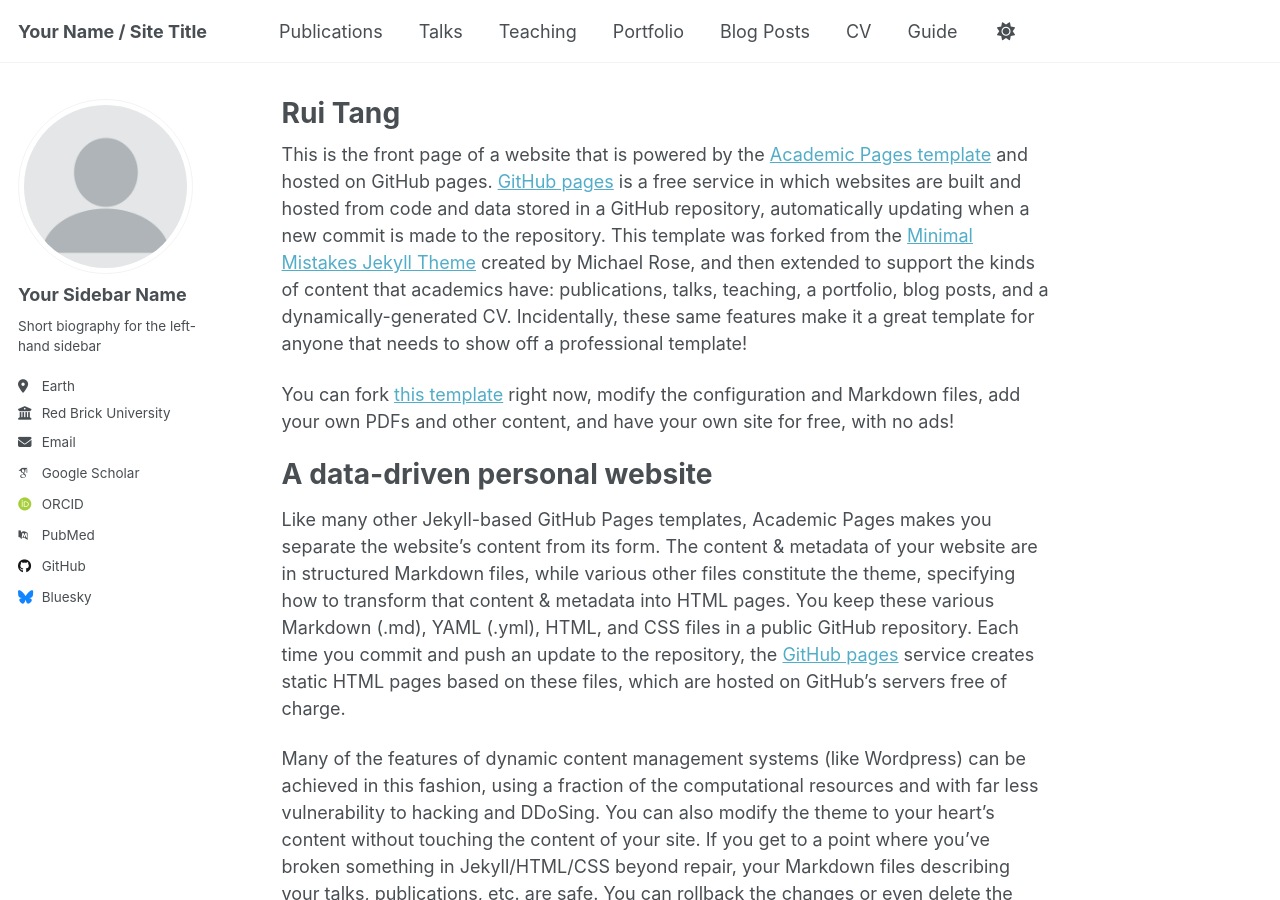
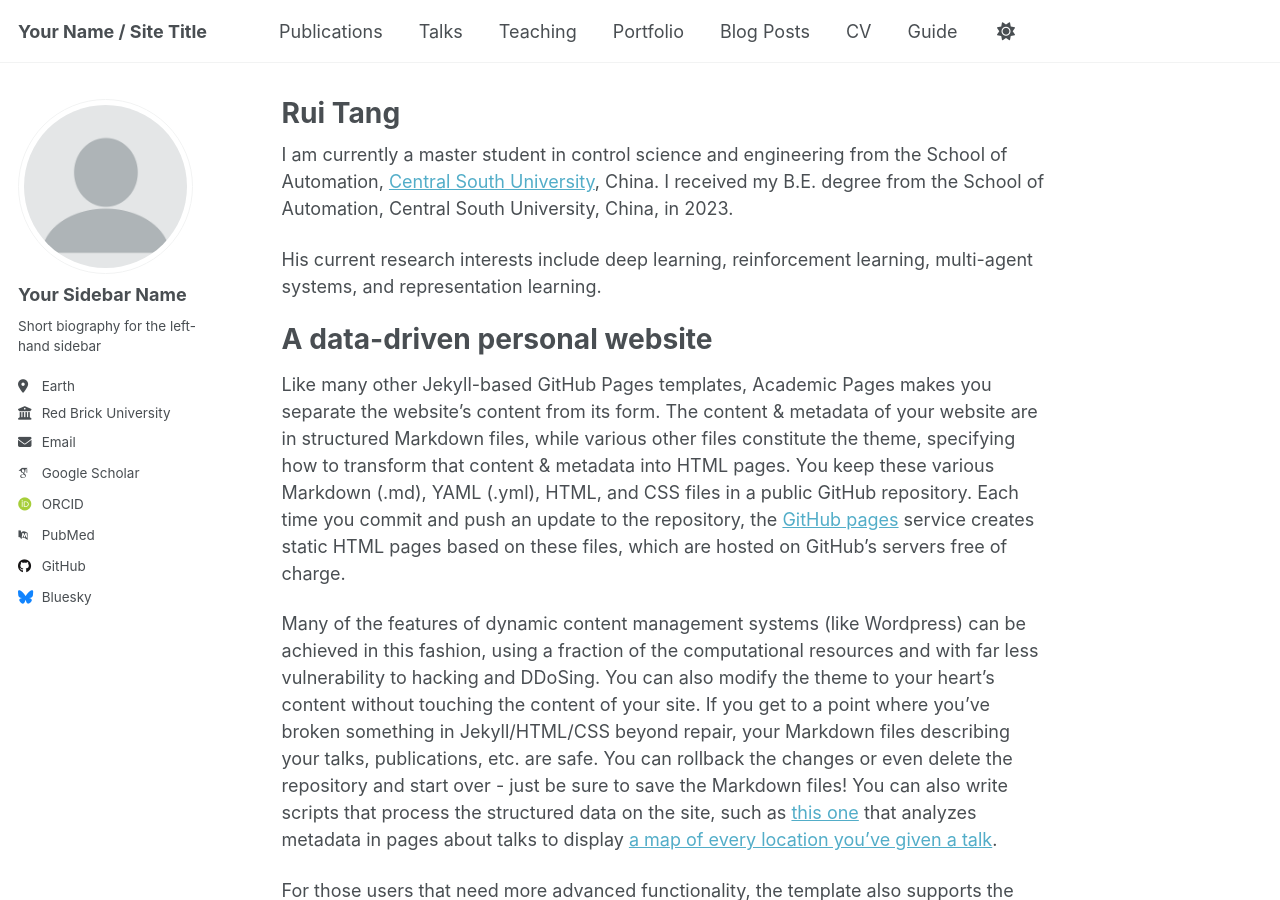
Before and after one commit to gasia77/ruitang.github.io, a Jekyll site: the page built from _pages/about.md, in a window 1280 px wide and 900 px high. Built offline with Jekyll 4.4.1, drawn with Linux system fonts in a browser that asks for light colours; some web fonts are replaced; a script that is not in the unit is left out.

Commit message:
Update about.md

```diff
--- a/_pages/about.md
+++ b/_pages/about.md
@@ -7,9 +7,9 @@ redirect_from:
   - /about.html
 ---
 
-This is the front page of a website that is powered by the [Academic Pages template](https://github.com/academicpages/academicpages.github.io) and hosted on GitHub pages. [GitHub pages](https://pages.github.com) is a free service in which websites are built and hosted from code and data stored in a GitHub repository, automatically updating when a new commit is made to the repository. This template was forked from the [Minimal Mistakes Jekyll Theme](https://mmistakes.github.io/minimal-mistakes/) created by Michael Rose, and then extended to support the kinds of content that academics have: publications, talks, teaching, a portfolio, blog posts, and a dynamically-generated CV. Incidentally, these same features make it a great template for anyone that needs to show off a professional template!
+I am currently a master student in control science and engineering from the School of Automation, [Central South University](https://www.csu.edu.cn/), China. I received my B.E. degree from the School of Automation, Central South University, China, in 2023.
 
- You can fork [this template](https://github.com/academicpages/academicpages.github.io) right now, modify the configuration and Markdown files, add your own PDFs and other content, and have your own site for free, with no ads!
+His current research interests include deep learning, reinforcement learning, multi-agent systems, and representation learning.
 
 A data-driven personal website
 ======
```
